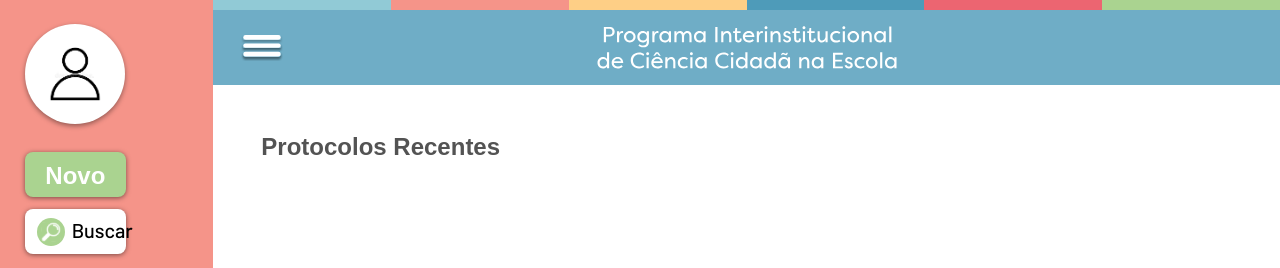
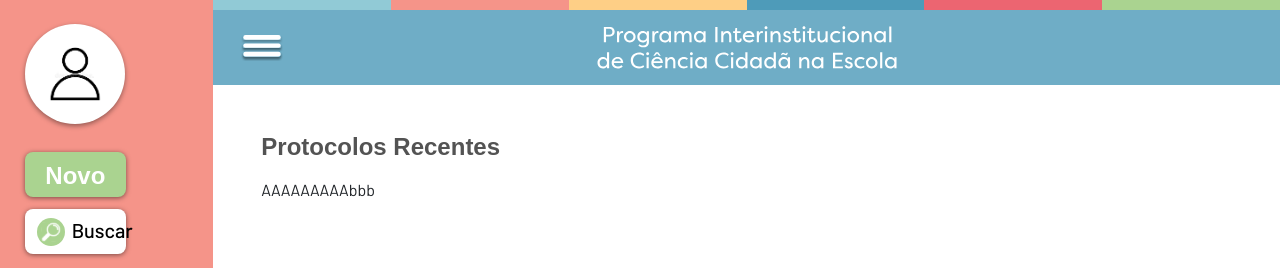
Before and after one commit to VRI-UFPR/CienciaNaEscola, a React (Create React App) app: page /recent in a window 1280 px wide. Shown: the top 268 px of the page. Built offline with nearby package versions, Linux system fonts and the light colour scheme; a web font is replaced by a local one.

Commit message:
[ADD] leves alterações

```diff
--- /dev/null
+++ b/src/components/ProtocolCarousel.jsx
@@ -0,0 +1,15 @@
+import React from 'react'
+
+const style = `
+
+`;
+
+function ProtocolCarousel() {
+    return (
+        <div>
+            AAAAAAAAAbbb
+        </div>
+    );
+}
+
+export default ProtocolCarousel;
--- a/src/pages/RecentProtocols.jsx
+++ b/src/pages/RecentProtocols.jsx
@@ -3,6 +3,7 @@ import NavBar from '../components/Navbar';
 import RoundedButton from '../components/RoundedButton';
 import Sidebar from '../components/Sidebar';
 import TextButton from '../components/TextButton';
+import ProtocolCarousel from '../components/ProtocolCarousel';
 
 const recentProtocolStyles = `
     .bg-coral-red {
@@ -46,7 +47,7 @@ function RecentProtocolsPage(props) {
                                 <h1 className="infos-h1 font-century-gothic pb-3 m-0 fw-bold">{title}</h1>
                             </div>
                             <div>
-                                <h2 className="infos-h2 pb-4 m-0 fw-medium">{content}</h2>
+                                <ProtocolCarousel></ProtocolCarousel>
                             </div>
                         </div>
                         <div className="row justify-content-between mx-0">
```
